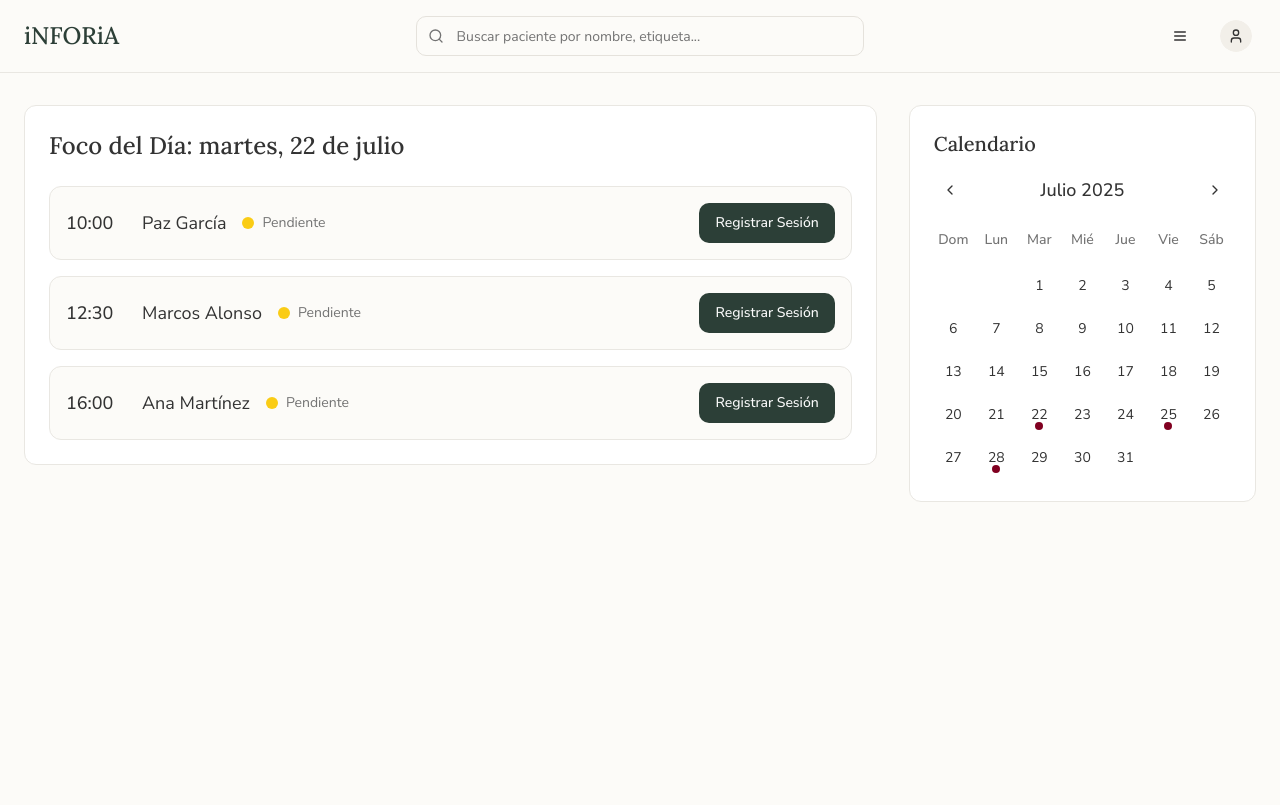
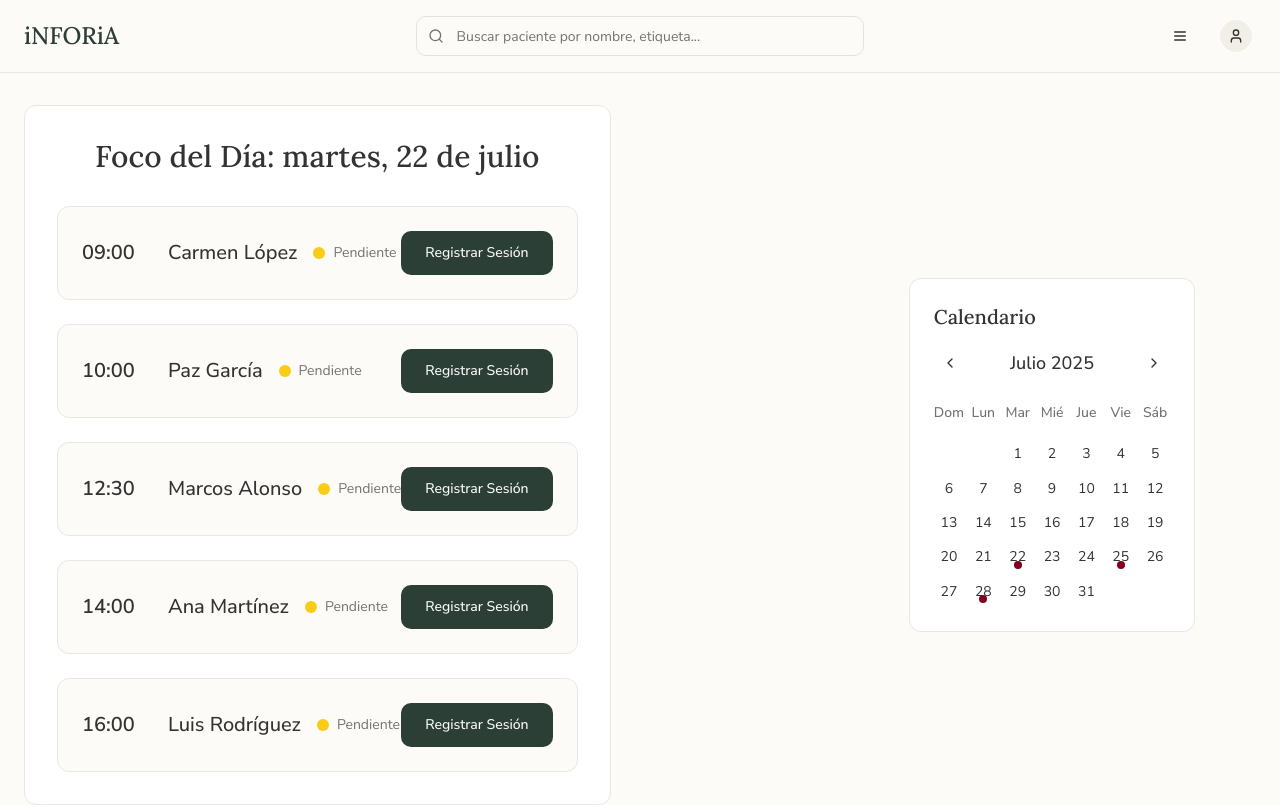
Before and after one commit to projectexinoxano-lab/inforia-knowledge-flow, a React (Vite) app: page / in a window 1280 px wide. Built offline with nearby package versions, Linux system fonts and the light colour scheme.

Commit message:
Fix: Center dashboard elements and adjust layout
The dashboard layout has been adjusted to center elements, addressing the empty space at the bottom. The "Foco del Día" module has been updated to display six patients, with the layout optimized to accommodate five.

```diff
--- a/src/components/DayFocus.tsx
+++ b/src/components/DayFocus.tsx
@@ -10,23 +10,44 @@ interface Appointment {
 const mockAppointments: Appointment[] = [
   {
     id: "1",
+    time: "09:00",
+    patientName: "Carmen López",
+    status: "Pendiente"
+  },
+  {
+    id: "2",
     time: "10:00",
     patientName: "Paz García",
     status: "Pendiente"
   },
   {
-    id: "2",
+    id: "3",
     time: "12:30",
     patientName: "Marcos Alonso",
     status: "Pendiente"
   },
   {
-    id: "3",
+    id: "4",
+    time: "14:00",
+    patientName: "Ana Martínez",
+    status: "Pendiente"
+  },
+  {
+    id: "5",
     time: "16:00",
-    patientName: "Ana Martínez",
+    patientName: "Luis Rodríguez",
+    status: "Pendiente"
+  },
+  {
+    id: "6",
+    time: "17:30",
+    patientName: "Sofia Hernández",
     status: "Pendiente"
   }
 ];
+
+// Mostrar solo los primeros 5 pacientes
+const displayedAppointments = mockAppointments.slice(0, 5);
 
 const DayFocus = () => {
   const currentDate = new Date().toLocaleDateString('es-ES', {
@@ -49,28 +70,30 @@ const DayFocus = () => {
   };
 
   return (
-    <div className="bg-card rounded-lg border border-module-border p-6">
+    <div className="bg-card rounded-lg border border-module-border p-8 h-full flex flex-col justify-center">
       {/* Title */}
-      <h2 className="font-serif text-2xl font-medium text-foreground mb-6">
-        Foco del Día: {currentDate}
-      </h2>
+      <div className="text-center mb-8">
+        <h2 className="font-serif text-3xl font-medium text-foreground">
+          Foco del Día: {currentDate}
+        </h2>
+      </div>
 
       {/* Appointments List */}
-      {mockAppointments.length > 0 ? (
-        <div className="space-y-4">
-          {mockAppointments.map((appointment) => (
+      {displayedAppointments.length > 0 ? (
+        <div className="space-y-6 max-w-4xl mx-auto w-full">
+          {displayedAppointments.map((appointment) => (
             <div
               key={appointment.id}
-              className="flex items-center justify-between p-4 bg-background rounded-lg border border-module-border transition-calm hover:shadow-sm"
+              className="flex items-center justify-between p-6 bg-background rounded-lg border border-module-border transition-calm hover:shadow-md"
             >
               <div className="flex items-center space-x-4">
                 {/* Time */}
-                <div className="text-lg font-medium text-foreground min-w-[60px]">
+                <div className="text-xl font-semibold text-foreground min-w-[70px]">
                   {appointment.time}
                 </div>
 
                 {/* Patient Name */}
-                <div className="text-lg text-foreground">
+                <div className="text-xl text-foreground font-medium">
                   {appointment.patientName}
                 </div>
 
@@ -84,7 +107,7 @@ const DayFocus = () => {
               </div>
 
               {/* Action Button */}
-              <Button className="font-medium">
+              <Button size="lg" className="font-medium px-6 py-3">
                 Registrar Sesión
               </Button>
             </div>
--- a/src/components/MainDashboard.tsx
+++ b/src/components/MainDashboard.tsx
@@ -9,15 +9,15 @@ const MainDashboard = () => {
       <DashboardHeader />
 
       {/* Main Content Area */}
-      <main className="container mx-auto px-6 py-8">
-        <div className="grid grid-cols-10 gap-8">
+      <main className="container mx-auto px-6 py-8 h-[calc(100vh-100px)]">
+        <div className="grid grid-cols-10 gap-8 h-full">
           {/* Left Column - 70% width (7 out of 10 columns) */}
-          <div className="col-span-7">
+          <div className="col-span-7 flex items-center">
             <DayFocus />
           </div>
 
           {/* Right Column - 30% width (3 out of 10 columns) */}
-          <div className="col-span-3">
+          <div className="col-span-3 flex items-center">
             <CalendarModule />
           </div>
         </div>
```
